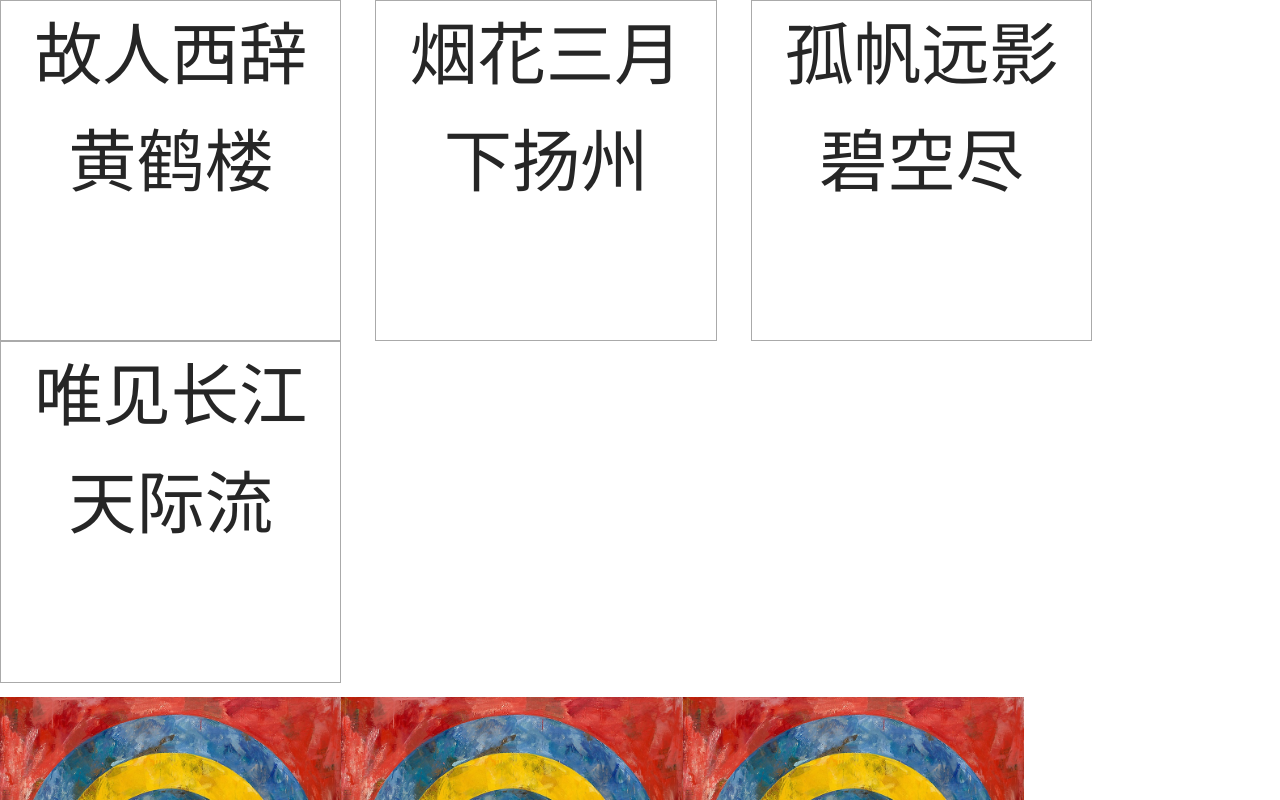
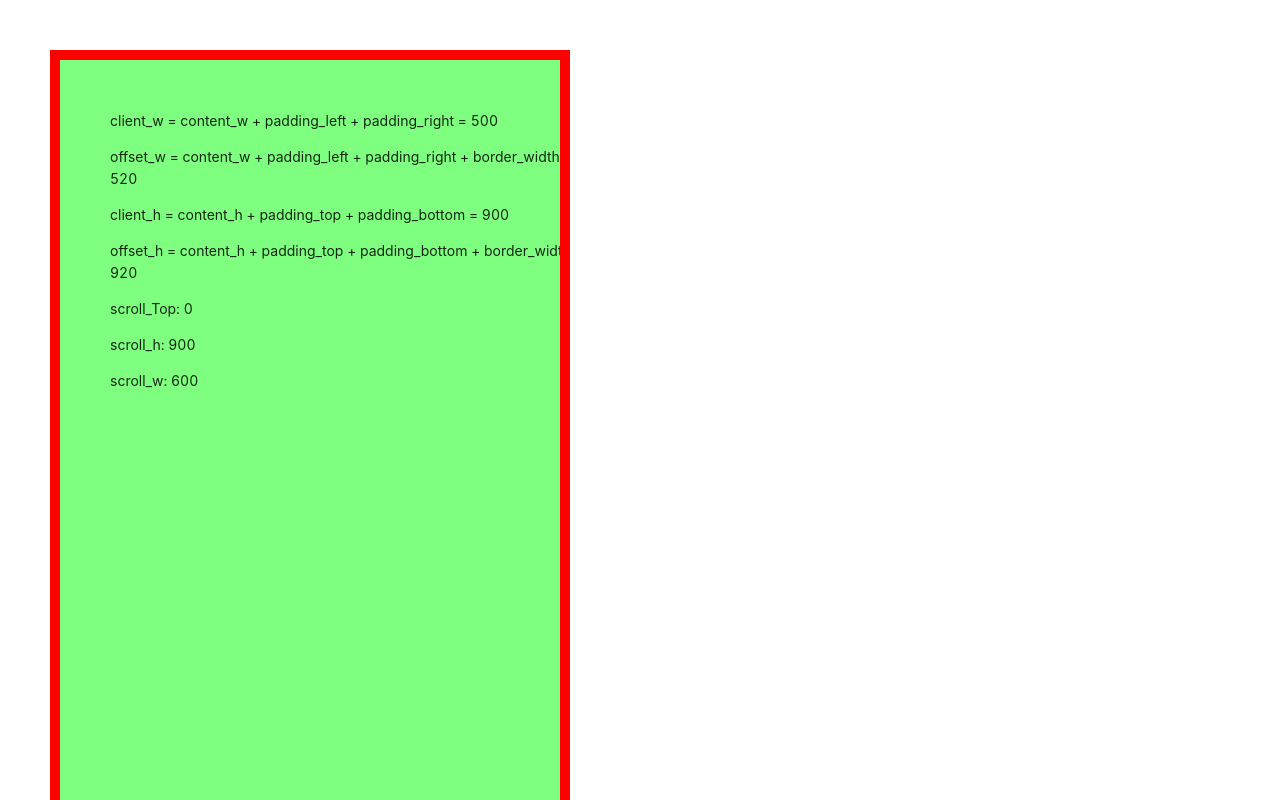
Before and after one commit to LuoHaoAt2017/browser-compatibility, a React app: page / in a window 1280 px wide. Shown: the top 800 px of the page. Built offline with nearby package versions, Linux system fonts and the light colour scheme.

Commit message:
feat: clientwidth offsetwidth scrollwidth的具体所指

```diff
--- a/src/App.js
+++ b/src/App.js
@@ -1,13 +1,14 @@
 import React from 'react';
-//import DisableScrollBar from '@/components/disable-scroll-bar';
-//import HideScrollBar from '@/components/hide-scroll-bar';
+// import DisableScrollBar from '@/components/disable-scroll-bar';
+// import HideScrollBar from '@/components/hide-scroll-bar';
 // import Resetcss from '@/components/reset-css';
-import FloatMargin from '@/components/float-margin';
+// import FloatMargin from '@/components/float-margin';
+import WindowSize from '@/components/window-size';
 
 function App() {
     return (
         <div>
-            <FloatMargin/>
+            <WindowSize/>
         </div>
     )
 }
--- a/src/components/float-margin/index.scss
+++ b/src/components/float-margin/index.scss
@@ -26,6 +26,8 @@
             // float: left;
             display: inline-block;
             width: px2rem(100px);
+            border-radius: px2rem(10px);
+            cursor: hand;
         }
     }
 }
--- /dev/null
+++ b/src/components/window-size/index.js
@@ -0,0 +1,77 @@
+import React from 'react';
+import './index.scss';
+
+class WindowSize extends React.Component {
+
+    constructor() {
+        super();
+        this.state = {
+            client_h: 0,
+            client_w: 0,
+            offset_h: 0,
+            offset_w: 0,
+            scroll_h: 0,
+            scroll_Top: 0
+        }
+    }
+
+    render() {
+        const {
+            client_h,
+            client_w,
+            offset_h,
+            offset_w,
+            scroll_h,
+            scroll_w,
+            scroll_Top
+        } = this.state;
+        return (
+            <div className='window-size'>
+                <div className='box' id="box">
+                    <p>client_w = content_w + padding_left + padding_right = { client_w }</p>
+                    <p>offset_w = content_w + padding_left + padding_right + border_width * 2 = { offset_w }</p>
+
+                    <p>client_h = content_h + padding_top + padding_bottom = { client_h }</p>
+                    <p>offset_h = content_h + padding_top + padding_bottom + border_width * 2 = { offset_h }</p>
+
+                    <p>scroll_Top: { scroll_Top }</p>
+
+                    {/* 搞不懂scroll_h和scroll_w的具体含义 */}
+                    <p>scroll_h: { scroll_h }</p>
+                    <p>scroll_w: { scroll_w }</p>
+                </div>
+            </div>
+        );
+    }
+
+    componentDidMount() {
+        const parent = document.getElementById('box');
+
+        // 浏览器窗口可视区域大小（不包括工具栏和滚动条等边线）
+        let client_w = parent.clientWidth;
+        let client_h = parent.clientHeight;
+
+        // 网页内容实际宽高 (不包括工具栏和滚动条等边线）
+        let offset_w = parent.offsetWidth;
+        let offset_h = parent.offsetHeight;
+
+        // 滚动的高度
+        let scroll_Top = parent.scrollTop;
+
+        // 网页内容实际宽高（包括工具栏和滚动条等边线）
+        let scroll_w = parent.scrollWidth;
+        let scroll_h = parent.scrollHeight;
+
+        this.setState({
+            client_h: client_h,
+            client_w: client_w,
+            offset_h: offset_h,
+            offset_w: offset_w,
+            scroll_h: scroll_h,
+            scroll_w: scroll_w,
+            scroll_Top: scroll_Top
+        });
+    }
+}
+
+export default WindowSize;
--- /dev/null
+++ b/src/components/window-size/index.scss
@@ -0,0 +1,16 @@
+@import '@/assets/scss/rem.scss';
+.window-size {
+    .box {
+        padding: 50px;
+        margin: 50px;
+        height: 800px;
+        width: 400px;
+        border: 10px solid #F00;
+        background: rgba(0, 255, 0, 0.5);
+        box-sizing: content-box;
+        overflow-x: scroll;
+        p {
+            width: 500px;
+        }
+    }
+}
```
Also changed, not shown: src/components/window-size/README.MD (added).
